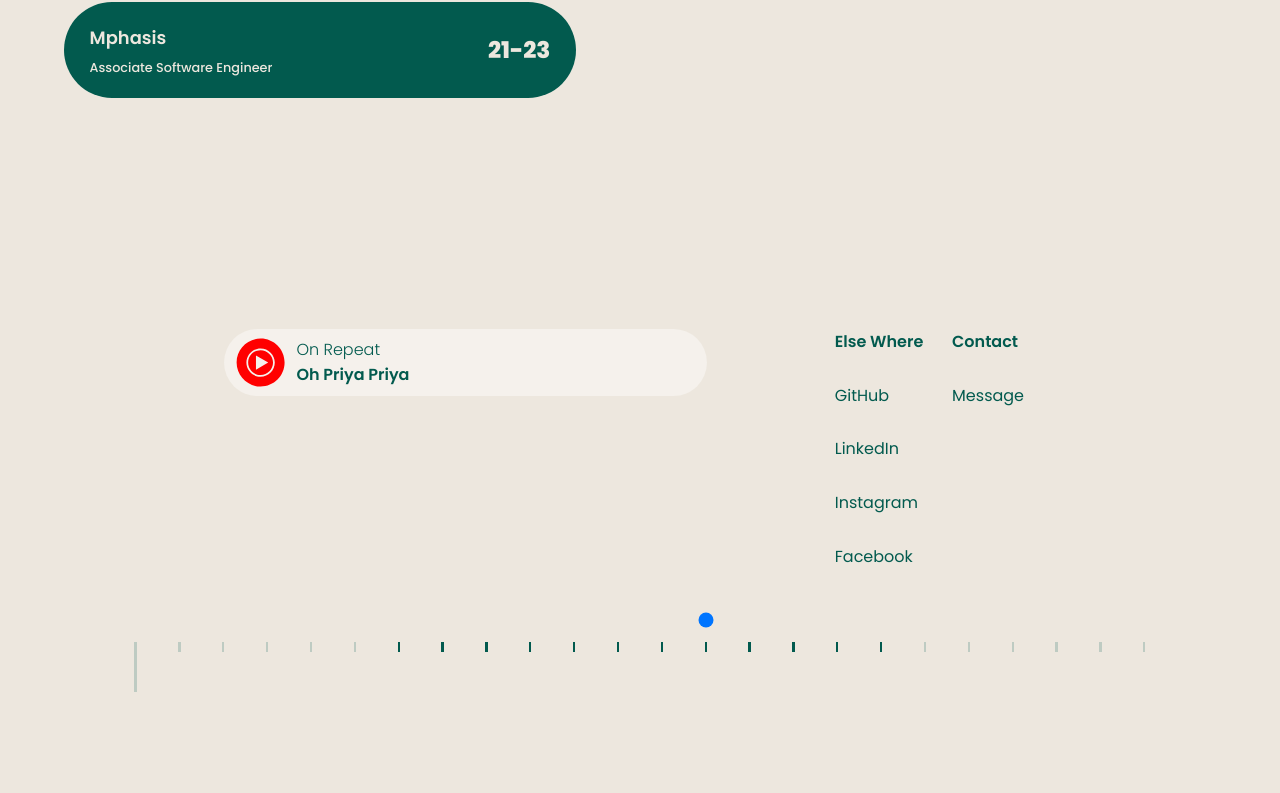
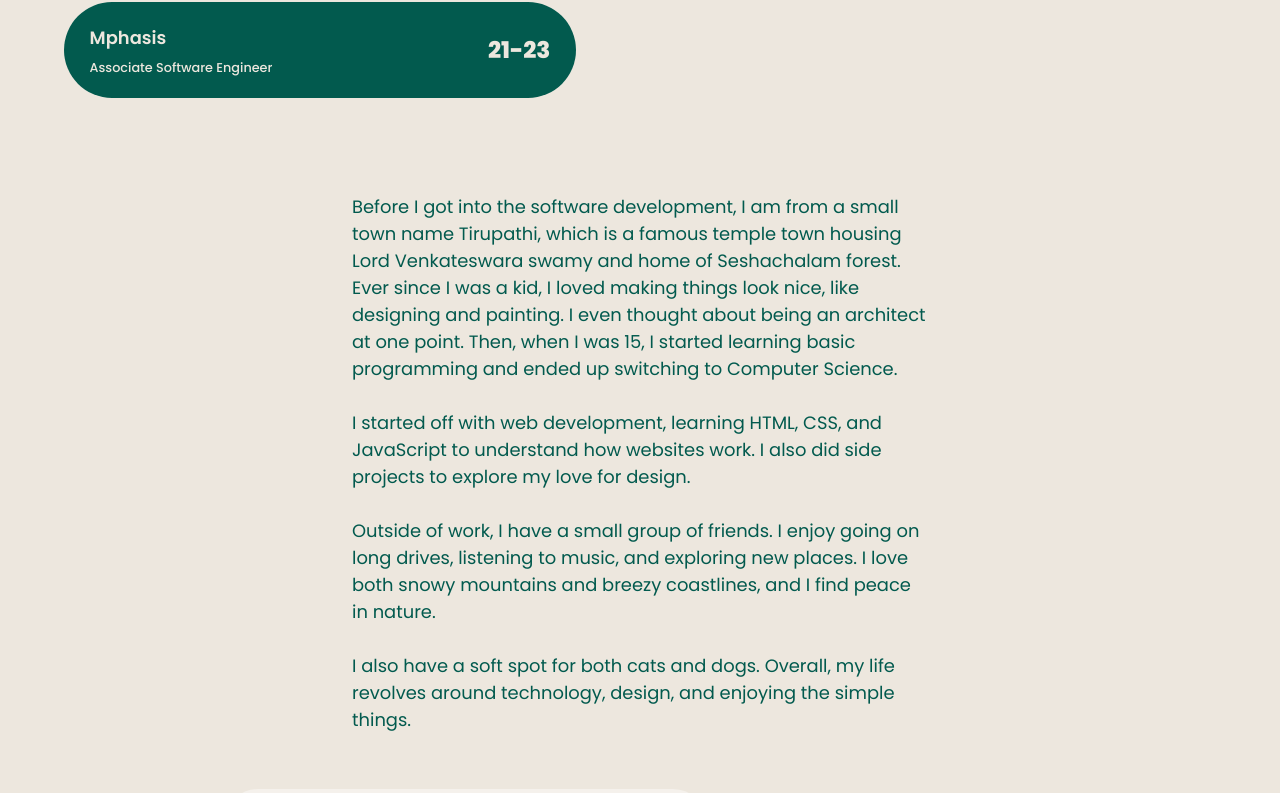
Before and after one commit to SaiKrishna6699/My-Portfolio, an Angular app: page /about in a window 1280 px wide. Shown: the part 1134-1927 px from the top of the page. Built offline with nearby package versions, Linux system fonts and the light colour scheme.

Commit message:
About: Made UI changes in About Component

```diff
--- a/src/app/components/about/about.component.html
+++ b/src/app/components/about/about.component.html
@@ -81,4 +81,23 @@
             </div>
         </div>
     </div>
+    <div class="edu">
+        <p>
+            Before I got into the software development, I am from a small town name Tirupathi, which is a famous temple town housing Lord Venkateswara swamy and home of Seshachalam forest. Ever since I was a kid, I loved making things
+            look nice, like designing and painting. I even thought about being an architect at one point. Then, when I
+            was 15, I started learning basic programming and ended up switching to Computer Science.
+            <br>
+            <br>
+            I started off with web development, learning HTML, CSS, and JavaScript to understand how websites work. I
+            also did side projects to explore my love for design.
+            <br>
+            <br>
+            Outside of work, I have a small group of friends. I enjoy going on long drives, listening to music, and
+            exploring new places. I love both snowy mountains and breezy coastlines, and I find peace in nature.
+            <br>
+            <br>
+            I also have a soft spot for both cats and dogs. Overall, my life revolves around technology, design, and
+            enjoying the simple things.
+        </p>
+    </div>
 </div>
--- a/src/app/components/about/about.component.scss
+++ b/src/app/components/about/about.component.scss
@@ -62,7 +62,7 @@
                     border-radius: 45% 45% 0 0;
                 }
 
-                .youtube{
+                .youtube {
                     position: relative;
                     margin-top: -6.22vw;
                     display: flex;
@@ -83,6 +83,7 @@
                         display: flex;
                         justify-content: center;
                         align-items: center;
+
                         svg {
                             height: 4vw;
                             width: 4v;
@@ -127,7 +128,7 @@
 
     .exp {
         width: 90%;
-        height: 50vw;
+        height: auto;
         padding: 1vw;
         margin: auto;
 
@@ -159,11 +160,11 @@
                 margin-right: 30vw;
             }
 
-            &.exp3{
+            &.exp3 {
                 width: 70vw;
             }
 
-            &.exp4{
+            &.exp4 {
                 width: 40vw;
                 margin-right: 50vw;
             }
@@ -200,4 +201,19 @@
 
         }
     }
+
+    .edu {
+        width: 45vw;
+        max-width: 90vw;
+        height: auto;
+        margin: 0 auto;
+        padding: 3vw;
+        margin-top: 2vw;
+
+        font-size: 1.4vw;
+
+        display: flex;
+        justify-content: center;
+        align-items: center;
+    }
 }
```
